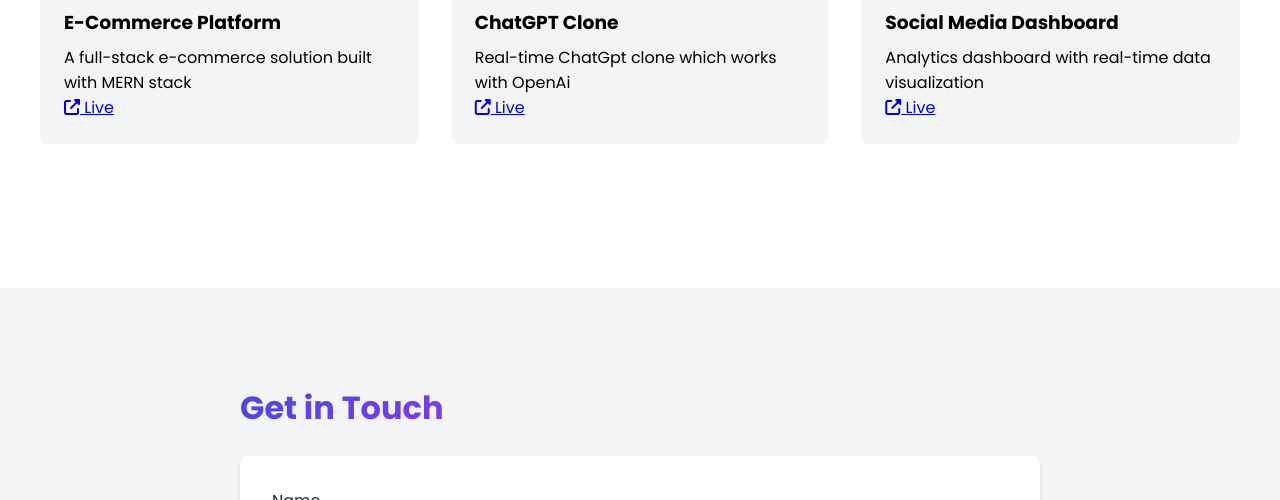
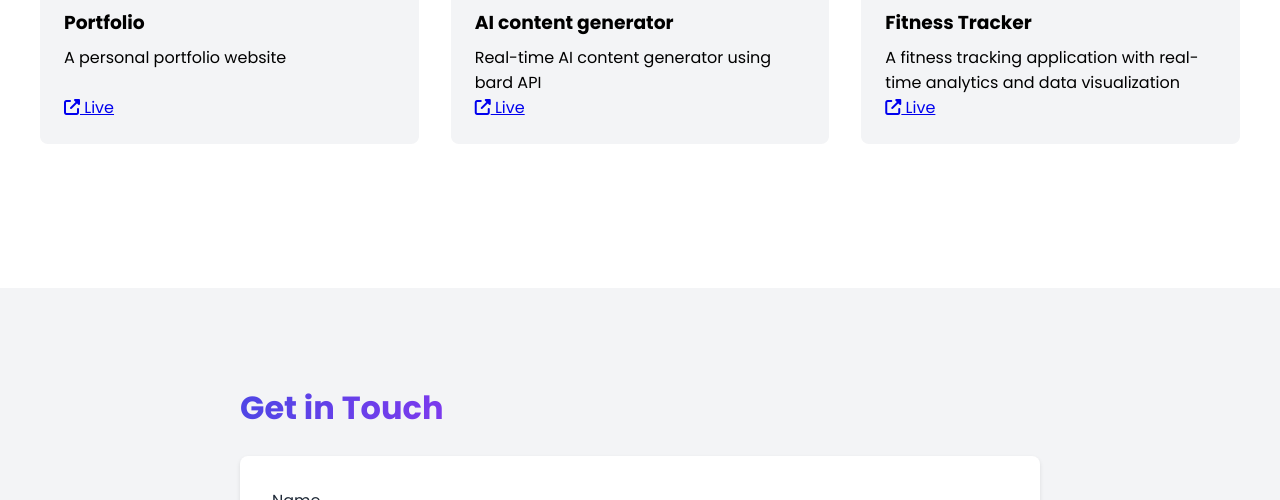
Before and after one commit to battinavarun/MyPortfolio, a plain HTML site: page index.html in a window 1280 px wide. Shown: the part 2403-2903 px from the top of the page. Drawn offline with nearby package versions, Linux system fonts and the light colour scheme.

Commit message:
Updated project with latest changes

```diff
--- a/index.html
+++ b/index.html
@@ -124,11 +124,11 @@
             />
             <div class="work-info">
               <div>
-                <h3>E-Commerce Platform</h3>
-                <p>A full-stack e-commerce solution built with MERN stack</p>
+                <h3>Portfolio</h3>
+                <p>A personal portfolio website</p>
               </div>
               <div class="work-link">
-                <a href="#">
+                <a href="https://varunbattina11.vercel.app/">
                   <i class="fas fa-external-link-alt"></i>
                   Live
                 </a>
@@ -143,11 +143,11 @@
             />
             <div class="work-info">
               <div>
-                <h3>ChatGPT Clone</h3>
-                <p>Real-time ChatGpt clone which works with OpenAi</p>
+                <h3>AI content generator</h3>
+                <p>Real-time AI content generator using bard API</p>
               </div>
               <div class="work-links">
-                <a href="#">
+                <a href="https://vchat-gemini.vercel.app/">
                   <i class="fas fa-external-link-alt"></i>
                   Live
                 </a>
@@ -157,16 +157,16 @@
           <!-- work 3 -->
           <div class="work-card">
             <img
-              src="https://images.pexels.com/photos/5744248/pexels-photo-5744248.jpeg?auto=compress&cs=tinysrgb&w=1200"
-              alt="project 2"
+              src="https://images.pexels.com/photos/2294361/pexels-photo-2294361.jpeg?auto=compress&cs=tinysrgb&w=1200"
+              alt="Fitness Tracker"
             />
             <div class="work-info">
               <div>
-                <h3>Social Media Dashboard</h3>
-                <p>Analytics dashboard with real-time data visualization</p>
+                <h3>Fitness Tracker</h3>
+                <p>A fitness tracking application with real-time analytics and data visualization</p>
               </div>
               <div class="work-links">
-                <a href="#">
+                <a href="http://fitness-tracker-dusky-six.vercel.app/workouts">
                   <i class="fas fa-external-link-alt"></i>
                   Live
                 </a>
```
